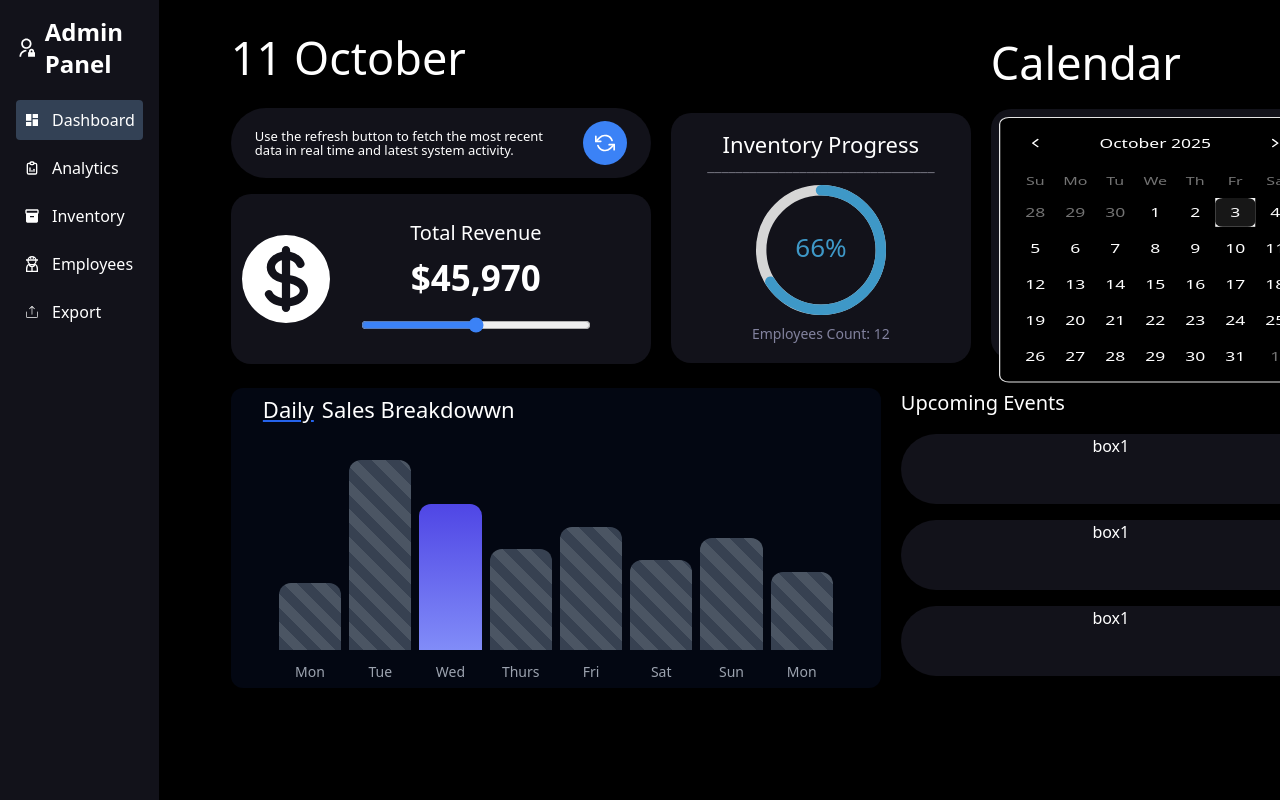
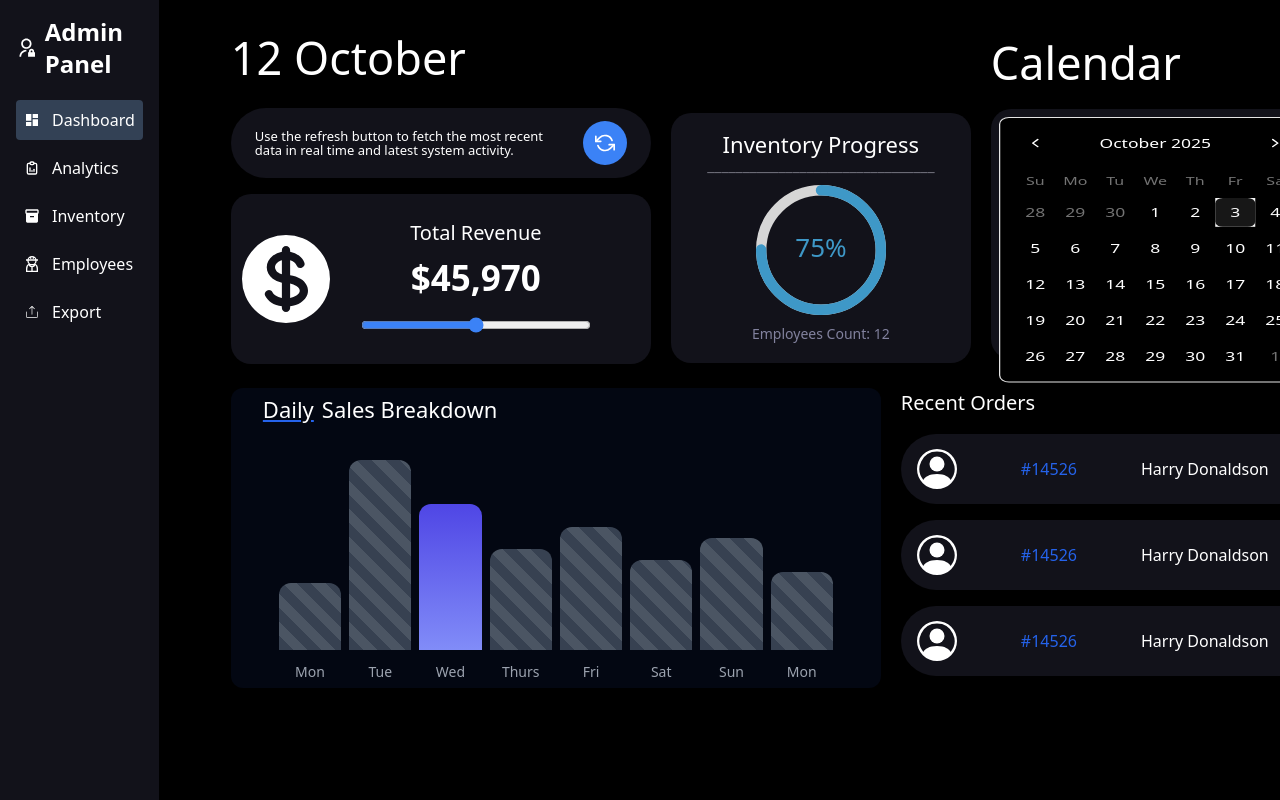
Before and after one commit to ShreyashBRN/Project-01, a React (Vite) app in the folder frontend/: page /dashboard in a window 1280 px wide. Shown: the top 800 px of the page. Built offline with nearby package versions, Linux system fonts and the light colour scheme.

Commit message:
added Recent order sections and dashboard is completed

```diff
--- a/frontend/src/components/expenseGraphDashboard.jsx
+++ b/frontend/src/components/expenseGraphDashboard.jsx
@@ -26,7 +26,7 @@ const InteractiveBarChart = () => {
     <div className="h-[300px]  bg-gray-950 flex items-center justify-center p-8 rounded-[12px]">
       <div className="w-full max-w-4xl">
         <div className="relative">
-            <div className='text-[22px] flex gap-2'><p className='underline decoration-blue-600'>Daily</p>    Sales Breakdowwn</div>
+            <div className='text-[22px] flex gap-2'><p className='underline decoration-blue-600'>Daily</p>Sales Breakdown</div>
           {/* Bars Container */}
           <div className="flex items-end justify-around gap-2 h-64 px-4">
             {barData.map((bar, index) => (
--- a/frontend/src/pages/Dashboard.jsx
+++ b/frontend/src/pages/Dashboard.jsx
@@ -11,9 +11,11 @@ import 'react-circular-progressbar/dist/styles.css';
 // import Calendar from 'react-calendar';
 import { Calendar } from "@/components/ui/calendar"
 import ExpenseGraph from "../components/expenseGraphDashboard"
+import { BsPersonCircle } from "react-icons/bs";
+
 
 const Dashboard = () => {
-          const percentage = 66;
+          const percentage = 75;
           const EmployeeCount = 12;
 
 
@@ -39,7 +41,7 @@ const [date, setDate] = React.useState(new Date())
 
       <div className="flex ">
         <div className="flex flex-col gap-4">
-        <p className="text-[45px] text-white">11 October</p>
+        <p className="text-[45px] text-white">12 October</p>
           <div className="w-[420px] h-[70px] bg-[#12121a]  rounded-[40px] text-white flex justify-between items-center pl-6 pr-6">
             <p className="w-[300px] text-[13px] pt-1 pb-1 leading-[14px]">Use the refresh button to fetch the most recent data in real time and latest system activity.</p>
             <button
@@ -117,10 +119,25 @@ const [date, setDate] = React.useState(new Date())
 
 
         <div className="flex flex-col gap-4">
-          <p className="text-white text-[20px]">Upcoming Events</p>
-          <div className="w-[420px] h-[70px] bg-[#12121a]  rounded-[40px] text-center">box1</div>
-          <div className="w-[420px] h-[70px] bg-[#12121a]  rounded-[40px] text-center">box1</div>
-          <div className="w-[420px] h-[70px] bg-[#12121a]  rounded-[40px] text-center">box1</div>
+          <p className="text-white text-[20px]">Recent Orders</p>
+          <div className="w-[420px] h-[70px] bg-[#12121a]  rounded-[40px] text-center flex gap-16 items-center">
+            <BsPersonCircle size={40} className="ml-4" />
+            <p className="text-blue-600">#14526</p>
+            <p className="">Harry Donaldson</p>
+
+          </div>
+          <div className="w-[420px] h-[70px] bg-[#12121a]  rounded-[40px] text-center flex gap-16 items-center">
+            <BsPersonCircle size={40} className="ml-4" />
+            <p className="text-blue-600">#14526</p>
+            <p className="">Harry Donaldson</p>
+
+          </div>
+          <div className="w-[420px] h-[70px] bg-[#12121a]  rounded-[40px] text-center flex gap-16 items-center">
+            <BsPersonCircle size={40} className="ml-4" />
+            <p className="text-blue-600">#14526</p>
+            <p className="">Harry Donaldson</p>
+
+          </div>
         </div>
       </div>
 
```
